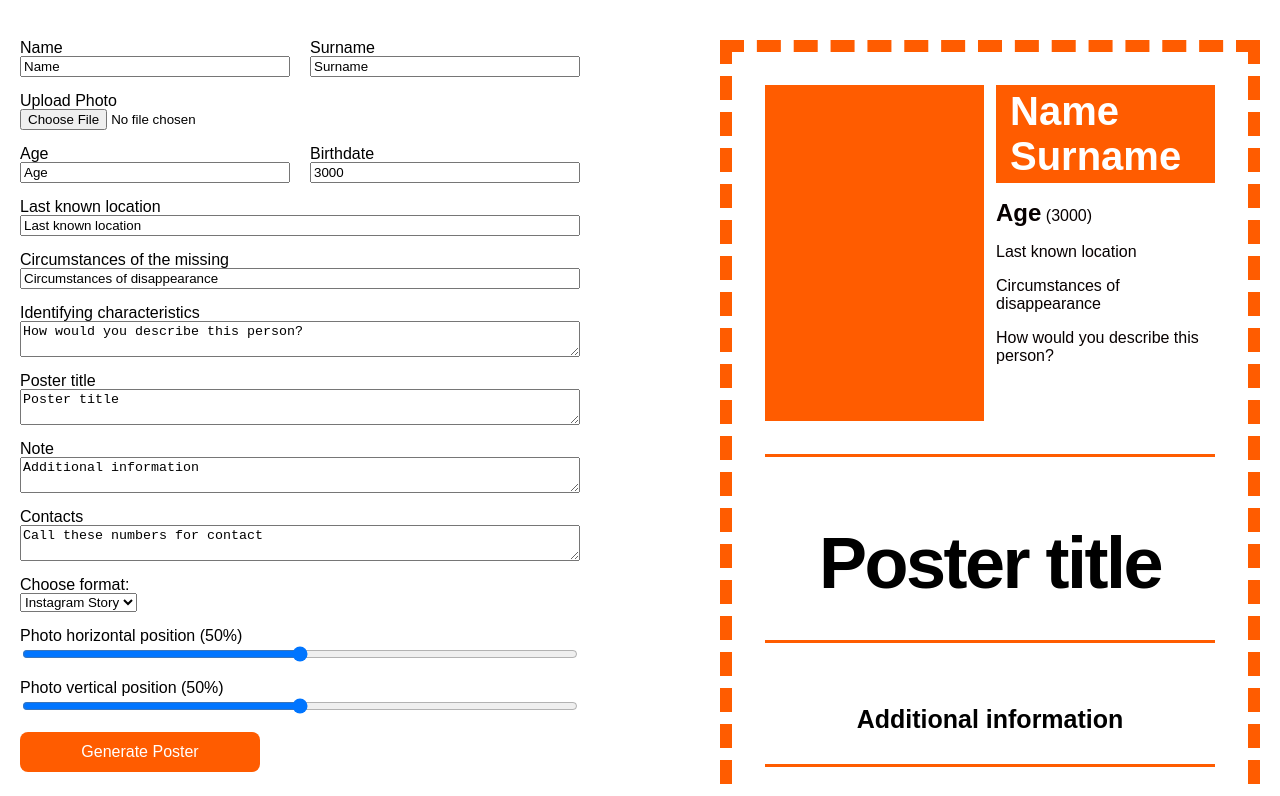
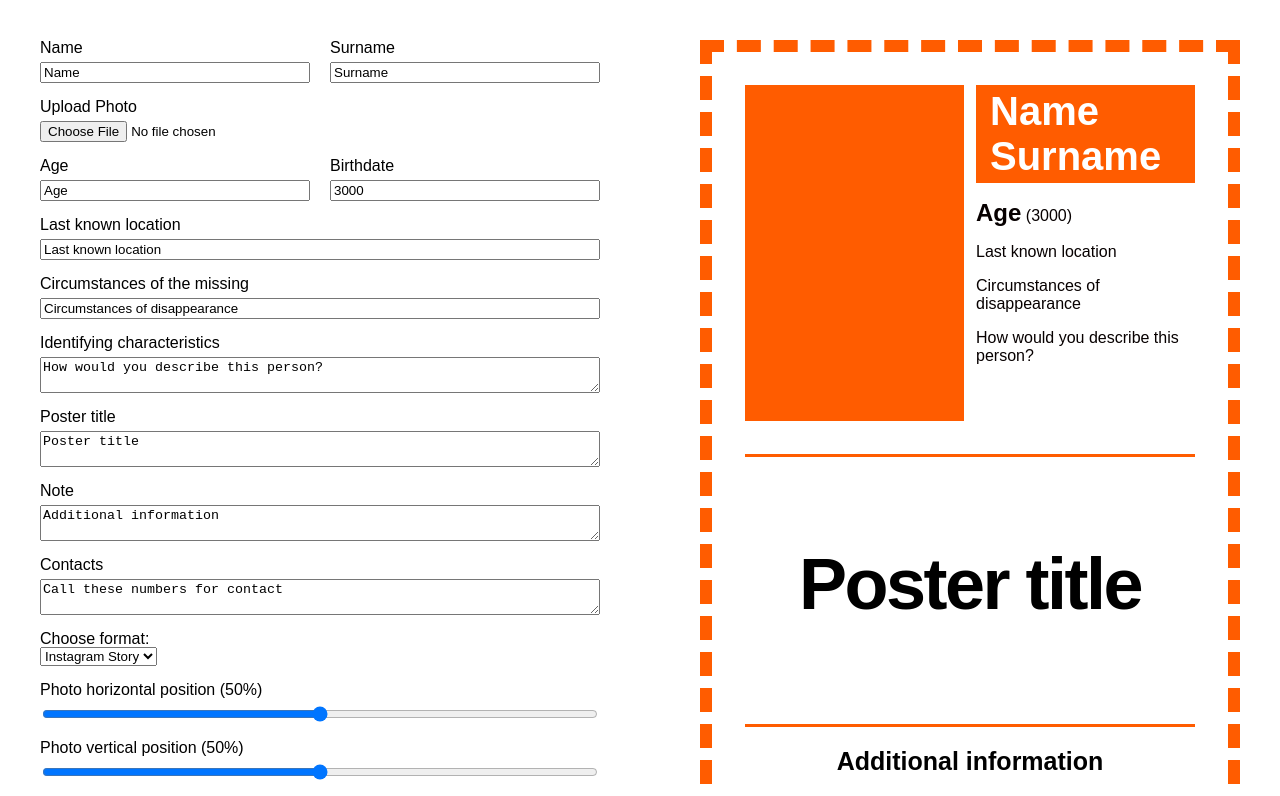
Before and after one commit to dontshoot11/people-search-posters, a SvelteKit app: page / in a window 1280 px wide. Shown: the top 796 px of the page. Built offline with nearby package versions, Linux system fonts and the light colour scheme.

Commit message:
update styles

```diff
--- a/src/pageComponents/posterGenerator/components/Poster/style.module.css
+++ b/src/pageComponents/posterGenerator/components/Poster/style.module.css
@@ -79,6 +79,10 @@
   letter-spacing: -2.5rem;
   border-bottom: 3rem solid var(--accent-color);
   text-align: center;
+  display: flex;
+  flex: 1;
+  align-items: center;
+  justify-content: center;
 }
 
 .note {
--- a/src/pageComponents/posterGenerator/components/formComponent/style.module.css
+++ b/src/pageComponents/posterGenerator/components/formComponent/style.module.css
@@ -6,6 +6,7 @@
 }
 .label {
   display: grid;
+  gap: 6rem;
 }
 .format-options {
   display: flex;
--- a/src/pageComponents/posterGenerator/style.module.css
+++ b/src/pageComponents/posterGenerator/style.module.css
@@ -3,9 +3,10 @@
   flex-direction: column;
   align-items: center;
   padding: 40px 20rem;
-  max-width: 1440rem;
+  max-width: 1240rem;
+  margin: 0 auto;
   gap: 20rem;
-  @media (min-width: 768px) {
+  @media (min-width: 960px) {
     flex-direction: row;
     justify-content: space-between;
     align-items: start;
```
